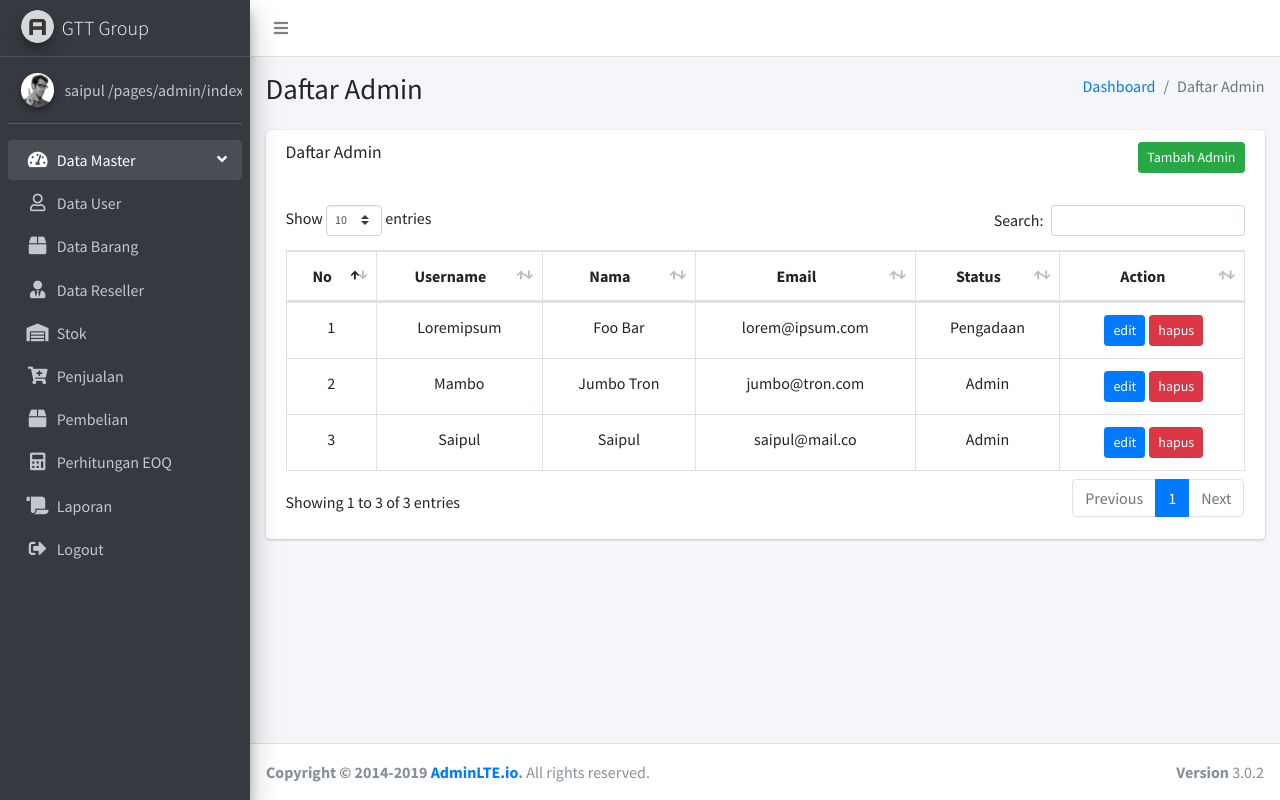
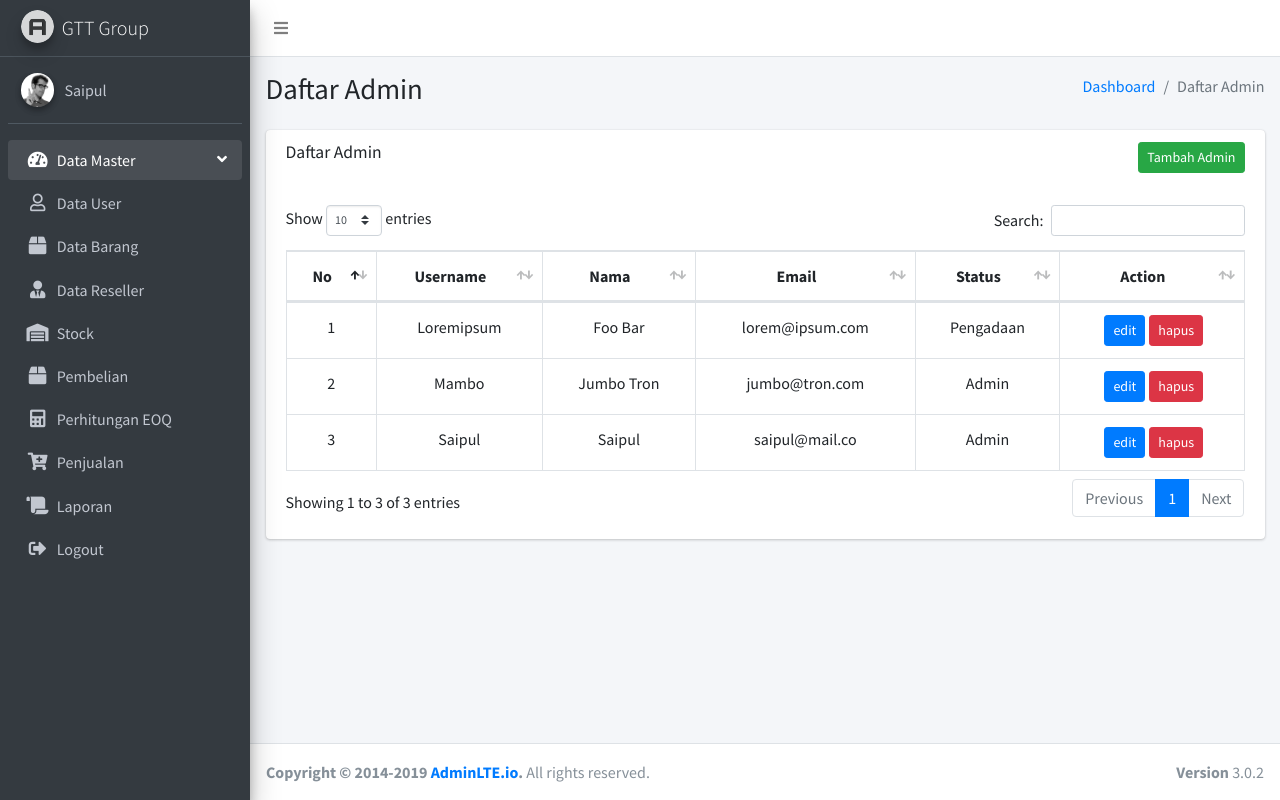
Before and after one commit to Grafiters/eoq, a PHP site: page /pages/admin/index.php in a window 1280 px wide. Run offline with PHP 8.4, Linux system fonts and the light colour scheme; a user stored in the database is signed in; data comes from the database, SQL or seed files in the repository; some libraries are stand-ins or nearby versions.

Commit message:
change syntax

```diff
--- a/pages/sidebar/index.php
+++ b/pages/sidebar/index.php
@@ -21,8 +21,7 @@
       </div>
       <div class="info">
         <a href="#" class="d-block">
-          <?= $_SESSION['username']; ?>
-          <?= $cur ?>
+          <?= ucwords($_SESSION['username']); ?>
         </a>
       </div>
     </div>
@@ -64,17 +63,10 @@
         <li class="nav-item">
           <a href="/eoq/pages/stock" class="nav-link <?= strpos($cur, 'eoq/pages/stock/') ? 'active' : '' ?>">
             <i class="nav-icon fas fa-warehouse"></i>
-            <p>Stok</p>
+            <p>Stock</p>
           </a>
         </li>
-        <?php if ($_SESSION['role']=="penjualan" || $_SESSION['role']=="admin") { ?>
-            <li class="nav-item">
-              <a href="/eoq/pages/penjualan" class="nav-link <?= strpos($cur, 'eoq/pages/penjualan/') ? 'active' : '' ?>">
-                <i class="nav-icon fas fa-cart-plus"></i>
-                <p>Penjualan</p>
-              </a>
-            </li>
-          <?php } if($_SESSION['role']=="pengadaan" || $_SESSION['role']=="admin"){ ?>
+        <?php if ($_SESSION['role']=="admin" or $_SESSION['role']=="pengadaan") : ?>
         <li class="nav-item">
           <a href="/eoq/pages/pembelian/index.php" class="nav-link <?= strpos($cur, 'eoq/pages/pembelian/') ? 'active' : '' ?>">
             <i class="nav-icon fas fa-box"></i>
@@ -87,7 +79,15 @@
             <p>Perhitungan EOQ</p>
           </a>
         </li>
-        <?php } ?>
+        <?php endif; ?>
+        <?php if ($_SESSION['role']=="admin" or $_SESSION['role']=="penjualan") : ?>
+        <li class="nav-item">
+          <a href="/eoq/pages/penjualan" class="nav-link <?= strpos($cur, 'eoq/pages/penjualan/') ? 'active' : '' ?>">
+            <i class="nav-icon fas fa-cart-plus"></i>
+            <p>Penjualan</p>
+          </a>
+        </li>
+        <?php endif; ?>
         <li class="nav-item">
           <a href="/eoq/pages/laporan/index.php" class="nav-link <?= strpos($cur, 'eoq/pages/laporan/') ? 'active' : '' ?>">
             <i class="nav-icon fas fa-scroll"></i>
```
Lines whose indentation alone changed are shown as unchanged.
